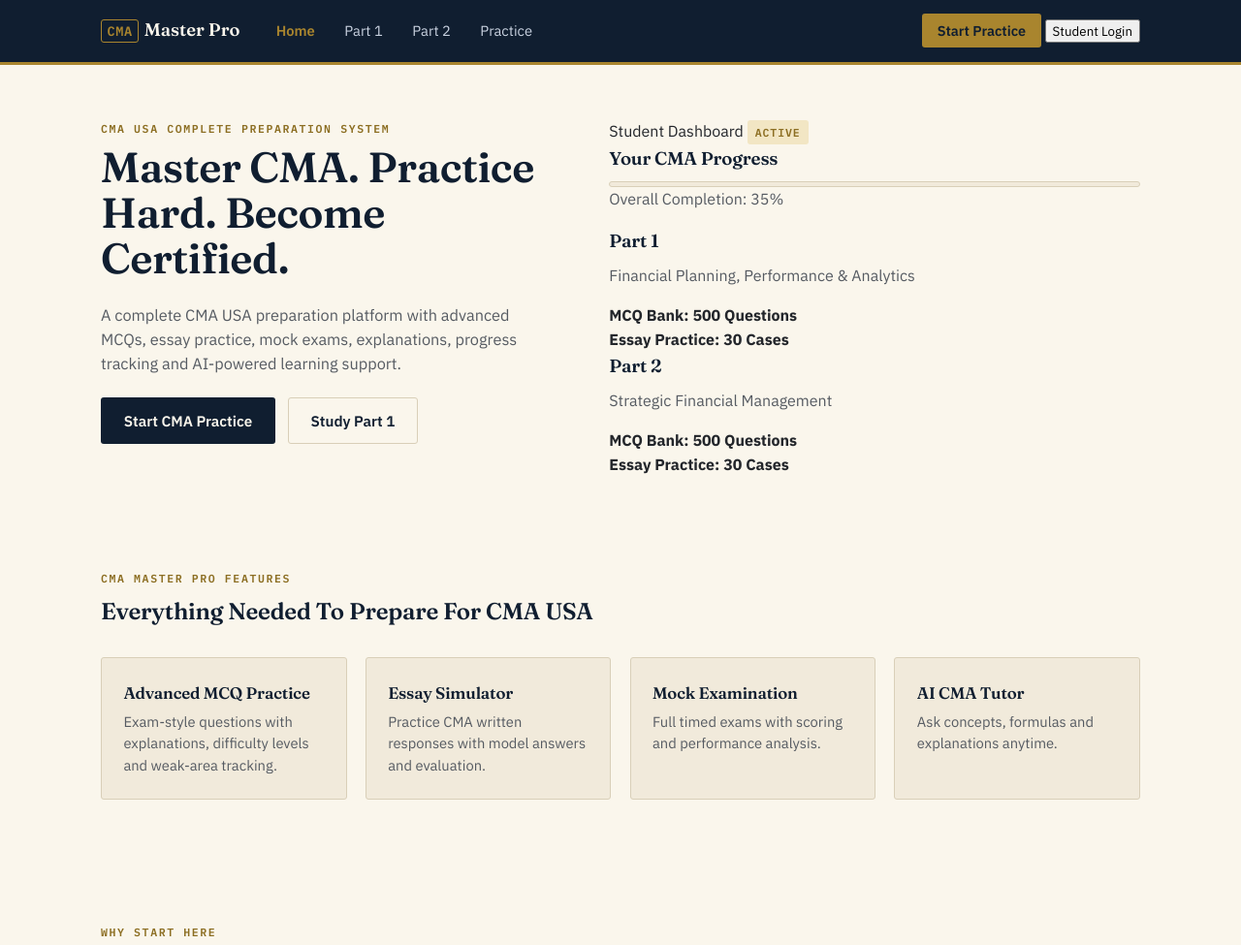
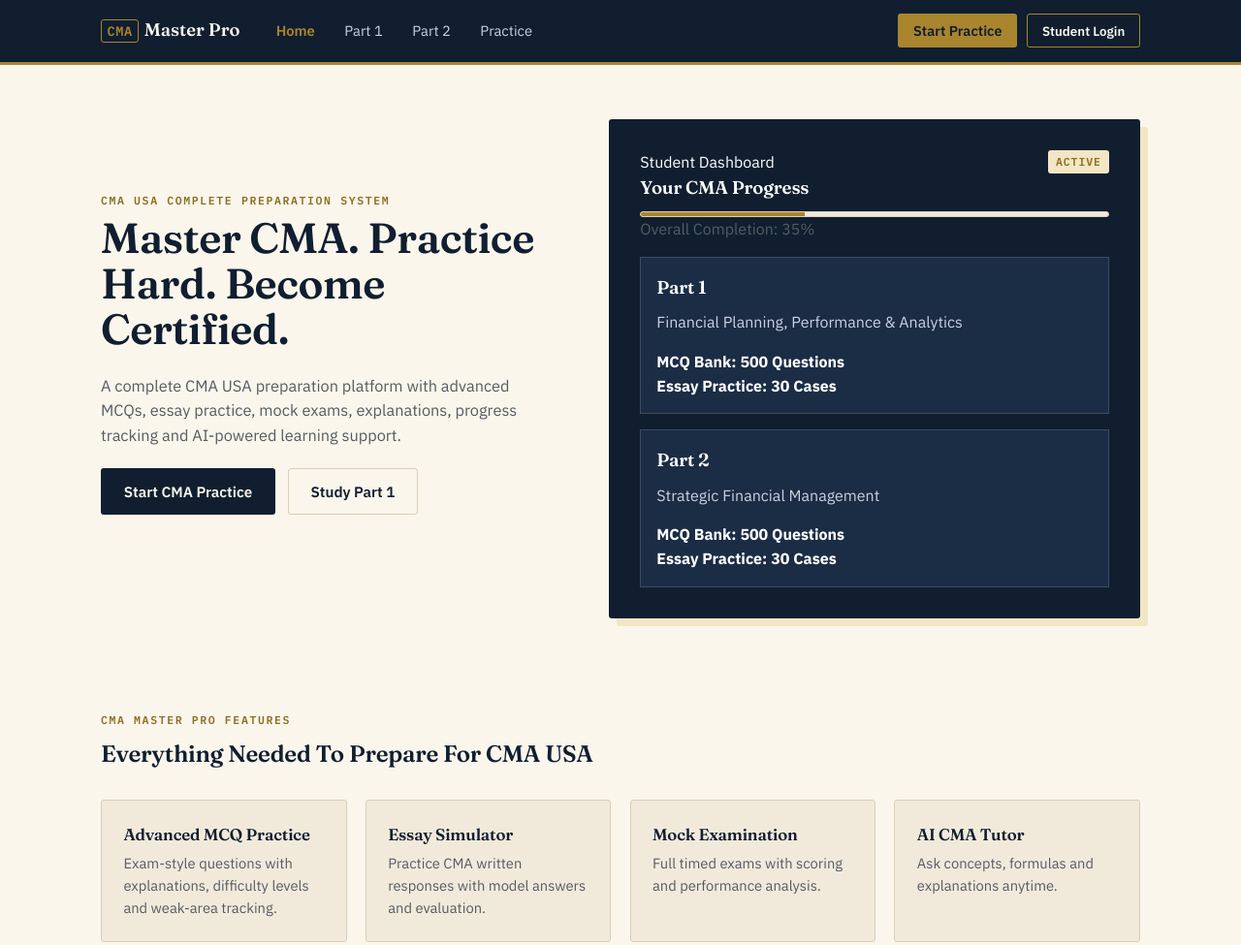
Before and after one commit to ameeraameera507-collab/Cma-_master-_pro, a plain HTML site: page index.html in a window 1280 px wide. Shown: the top 975 px of the page at 97% size. Drawn offline with Linux system fonts and the light colour scheme.

Commit message:
Update style.css

```diff
--- a/style.css
+++ b/style.css
@@ -673,7 +673,101 @@ button{ font-family: inherit; cursor: pointer; }
   .header-inner{ flex-wrap: wrap; }
   .nav-cta{ order: 3; width: 100%; text-align: center; }
 }
+/* CMA PROFESSIONAL DASHBOARD */
 
+
+.header-actions{
+
+display:flex;
+gap:10px;
+align-items:center;
+
+}
+
+
+
+.profile-btn{
+
+background:transparent;
+color:var(--paper);
+
+border:1px solid var(--brass);
+
+padding:.55em 1.1em;
+
+border-radius:var(--radius);
+
+font-weight:600;
+
+}
+
+
+
+.dashboard-preview{
+
+background:var(--ink);
+
+padding:2rem;
+
+border-radius:var(--radius);
+
+color:white;
+
+box-shadow:8px 8px 0 var(--brass-tint);
+
+}
+
+
+
+.dashboard-preview h3{
+
+color:white;
+
+}
+
+
+
+.dashboard-header{
+
+display:flex;
+
+justify-content:space-between;
+
+}
+
+
+
+.progress-fill-new{
+
+height:100%;
+
+width:35%;
+
+background:var(--brass);
+
+}
+
+
+
+.mini-card{
+
+margin-top:1rem;
+
+padding:1rem;
+
+background:var(--ink-soft);
+
+border:1px solid rgba(255,255,255,.15);
+
+}
+
+
+
+.mini-card p{
+
+color:#C9D2E0;
+
+}
 @media (prefers-reduced-motion: reduce){
   *{ transition: none !important; scroll-behavior: auto !important; }
   }
```
